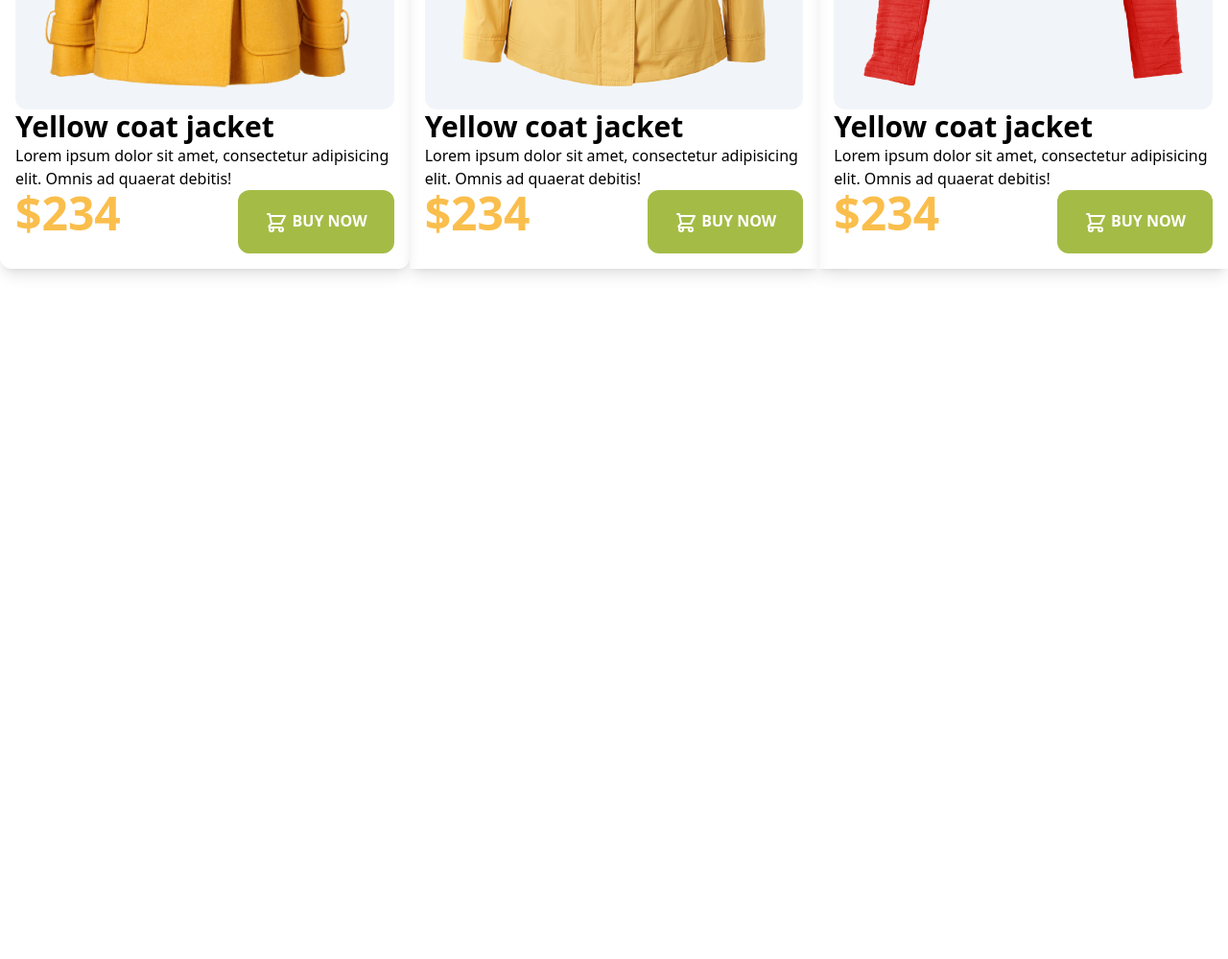
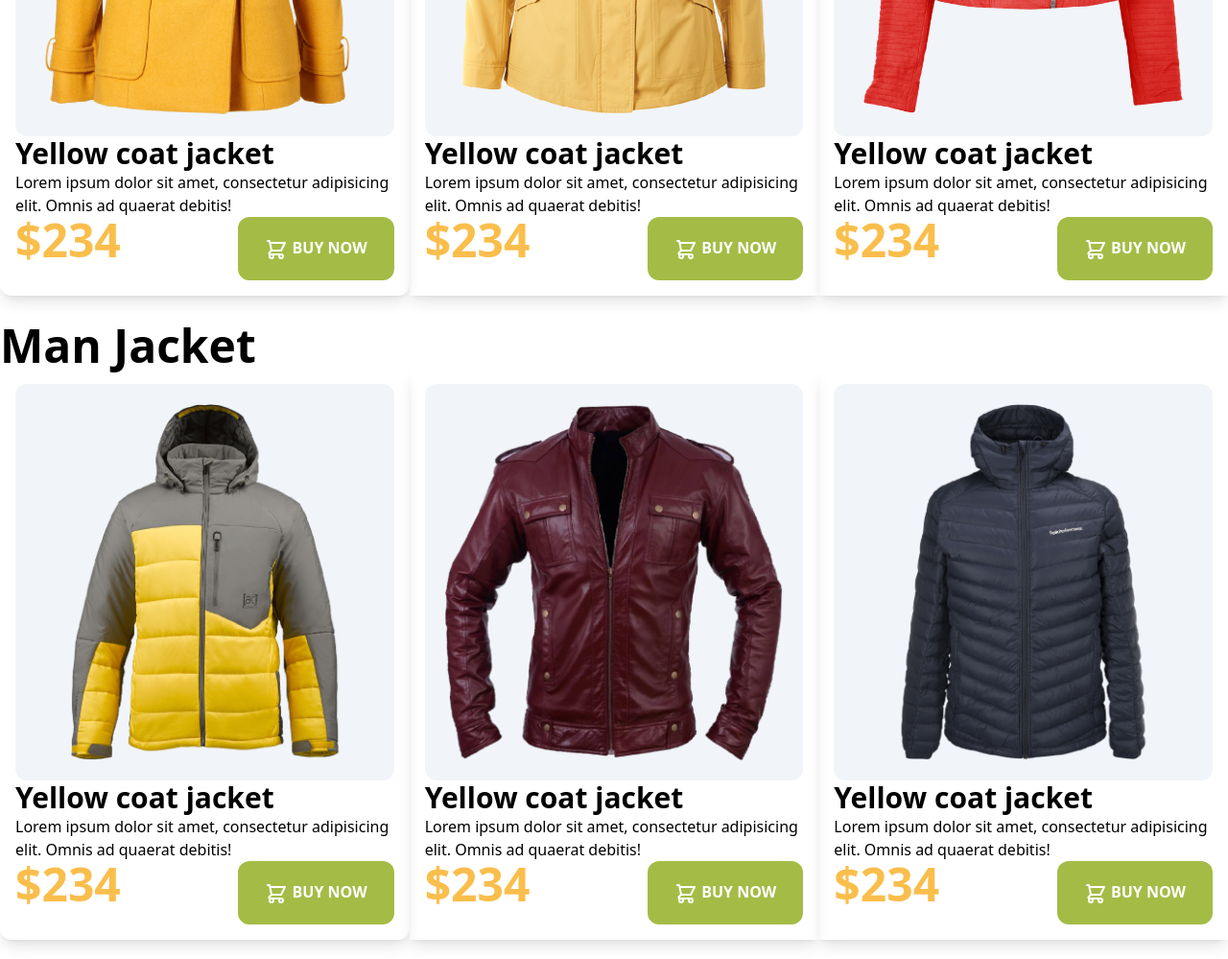
Before and after one commit to Pobarul-islam/Penguine-fashion-with-tailwindcss, a plain HTML site: page index.html in a window 1280 px wide. Shown: the part 1087-2086 px from the top of the page at 96% size. Before the commit the page ends 1387 px from the top, so only its background shows below. Drawn offline with nearby package versions, Linux system fonts and the light colour scheme.

Commit message:
man secion added

```diff
--- a/index.html
+++ b/index.html
@@ -50,11 +50,13 @@
       </section>
     </header>
 
+
+      <!-- Woman jacket section  -->
+
+    <section class="mt-7">
     <main class="container mx-auto">
-      <!-- Woman jacket section  -->
-      <section>
         <h2 class="text-5xl font-bold">Women jacket</h2>
-        <div class="grid grid-cols-3 mb-5">
+        <div class="grid md:grid-cols-2  lg:grid-cols-3 mb-5">
 
       <div>
         <!-- Jacket -1  -->
@@ -135,7 +137,96 @@
       </div>
     </div>
         </div>
-    </main>
+    </section>
+
+
+        <!-- Man Jacket section  -->
+<section class="mt-7">
+    <div class="container mx-auto">
+        <h2 class="text-5xl font-bold">Man Jacket</h2>
+        <div class="grid md:grid-cols-2  lg:grid-cols-3 mb-5">
+
+      <div>
+        <!-- Jacket -1  -->
+        <div class="p-4 shadow-lg rounded-xl">
+          <div class="p-5 bg-slate-100 rounded-xl">
+         <div>
+            <img src="images/jacket-4.png" alt="" />
+         </div>
+          </div>
+          <h3 class="text-3xl font-semibold">Yellow coat jacket</h3>
+          <p>Lorem ipsum dolor sit amet, consectetur adipisicing elit. Omnis ad quaerat debitis!</p>
+
+        <div class="flex justify-between">
+          <h2 class="text-5xl font-bold text-jacketprice">$234</h2>
+          <button class="uppercase bg-[#A4BC46] py-5 px-7 rounded-xl text-white font-semibold">
+            <svg xmlns="http://www.w3.org/2000/svg" class="h-6 w-6 inline" fill="none" viewBox="0 0 24 24" stroke="currentColor">
+              <path
+                stroke-linecap="round"
+                stroke-linejoin="round"
+                stroke-width="2"
+                d="M3 3h2l.4 2M7 13h10l4-8H5.4M7 13L5.4 5M7 13l-2.293 2.293c-.63.63-.184 1.707.707 1.707H17m0 0a2 2 0 100 4 2 2 0 000-4zm-8 2a2 2 0 11-4 0 2 2 0 014 0z"
+              />
+            </svg>
+            buy now
+          </button>
+        </div>
+    </div>
+      </div>
+      <div>
+        <!-- Jacket -2 -->
+        <div class="p-4 shadow-lg">
+          <div class="p-5 bg-slate-100 rounded-xl">
+            <img src="images/jacket-5.png" alt="" />
+          </div>
+          <h3 class="text-3xl font-semibold">Yellow coat jacket</h3>
+          <p>Lorem ipsum dolor sit amet, consectetur adipisicing elit. Omnis ad quaerat debitis!</p>
+
+        <div class="flex justify-between">
+          <h2 class="text-5xl font-bold text-jacketprice">$234</h2>
+          <button class="uppercase bg-[#A4BC46] py-5 px-7 rounded-xl text-white font-semibold">
+            <svg xmlns="http://www.w3.org/2000/svg" class="h-6 w-6 inline" fill="none" viewBox="0 0 24 24" stroke="currentColor">
+              <path
+                stroke-linecap="round"
+                stroke-linejoin="round"
+                stroke-width="2"
+                d="M3 3h2l.4 2M7 13h10l4-8H5.4M7 13L5.4 5M7 13l-2.293 2.293c-.63.63-.184 1.707.707 1.707H17m0 0a2 2 0 100 4 2 2 0 000-4zm-8 2a2 2 0 11-4 0 2 2 0 014 0z"
+              />
+            </svg>
+            buy now
+          </button>
+        </div>
+      </div>
+    </div>
+      <div>
+
+        <!-- Jacket -3  -->
+        <div class="p-4 shadow-lg">
+          <div class="p-5 bg-slate-100 rounded-xl">
+            <img src="images/jacket-6.png" alt="" />
+          </div>
+          <h3 class="text-3xl font-semibold">Yellow coat jacket</h3>
+          <p>Lorem ipsum dolor sit amet, consectetur adipisicing elit. Omnis ad quaerat debitis!</p>
+
+        <div class="flex justify-between">
+          <h2 class="text-5xl font-bold text-jacketprice">$234</h2>
+          <button class="uppercase bg-[#A4BC46] py-5 px-7 rounded-xl text-white font-semibold">
+            <svg xmlns="http://www.w3.org/2000/svg" class="h-6 w-6 inline" fill="none" viewBox="0 0 24 24" stroke="currentColor">
+              <path
+                stroke-linecap="round"
+                stroke-linejoin="round"
+                stroke-width="2"
+                d="M3 3h2l.4 2M7 13h10l4-8H5.4M7 13L5.4 5M7 13l-2.293 2.293c-.63.63-.184 1.707.707 1.707H17m0 0a2 2 0 100 4 2 2 0 000-4zm-8 2a2 2 0 11-4 0 2 2 0 014 0z"
+              />
+            </svg>
+            buy now
+          </button>
+        </div>
+      </div>
+    </div>
+        </div>
+    </div>
 </section>
+</main>
   </body>
 </html>
```
